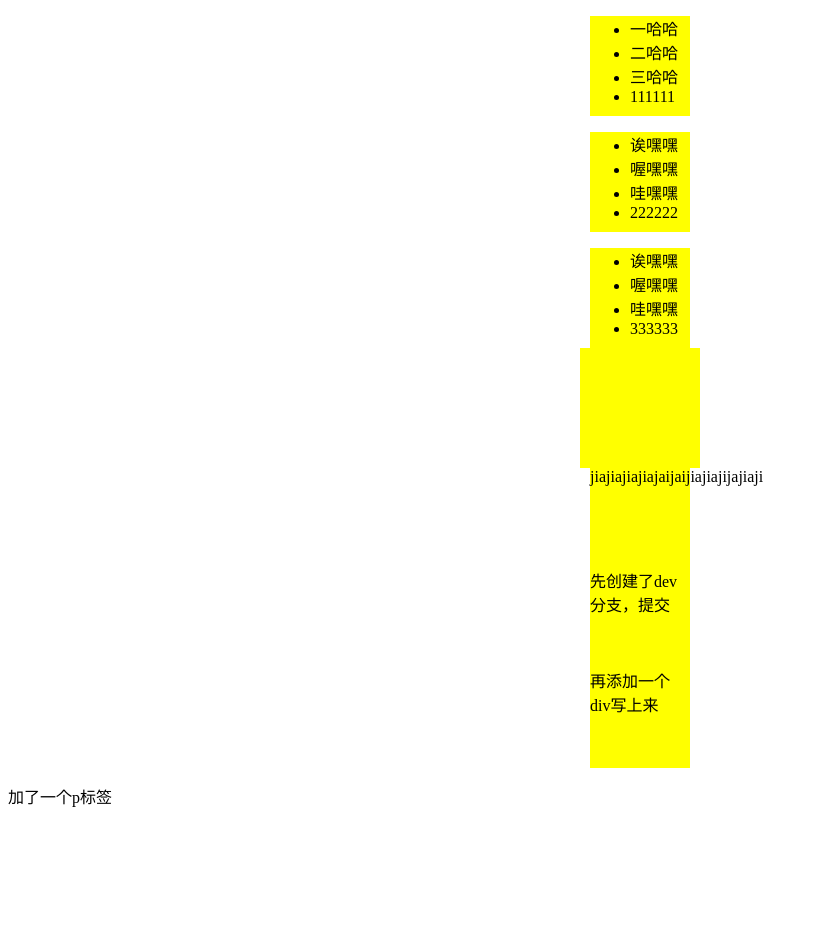
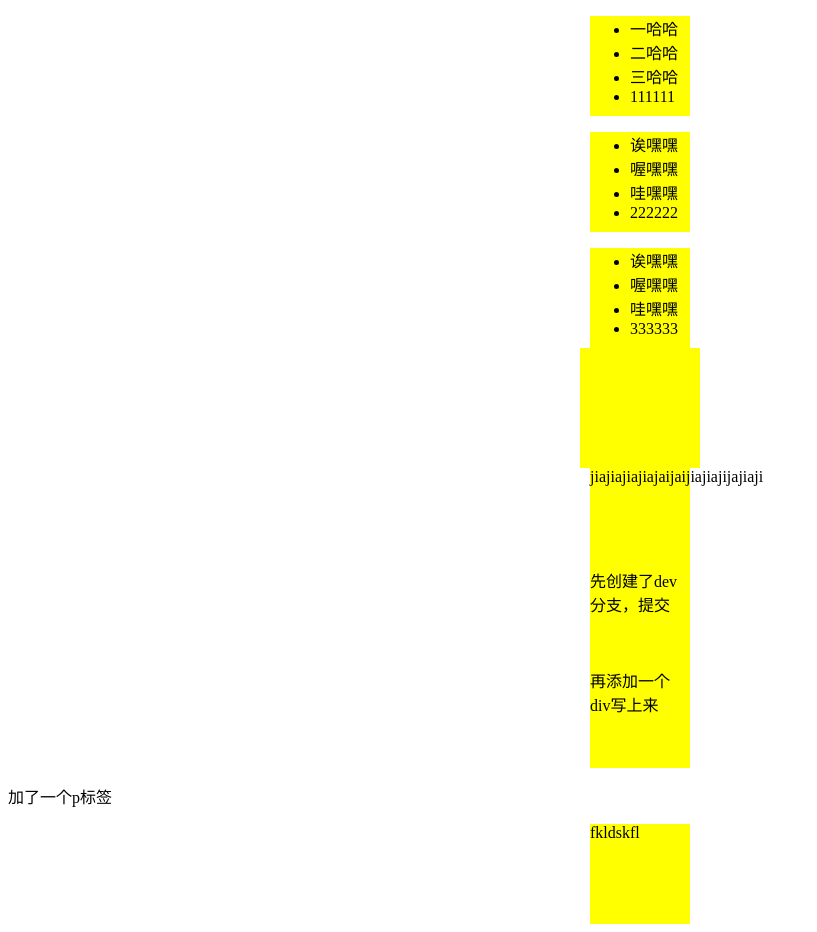
Before and after one commit to bigwhale666/Whale_2, a plain HTML site: page index.html in a window 1280 px wide. Shown: the whole page, without its empty margins (0-817 px from the left). Before the commit the page ends 824 px from the top, so only its background shows below. Drawn offline with Linux system fonts and the light colour scheme.

Commit message:
制造冲突

```diff
--- a/index.html
+++ b/index.html
@@ -51,5 +51,6 @@
     <div>先创建了dev分支，提交</div>
     <div>再添加一个div写上来</div>
     <p>加了一个p标签</p>
+    <div>fkldskfl</div>
 </body>
 </html>
```
